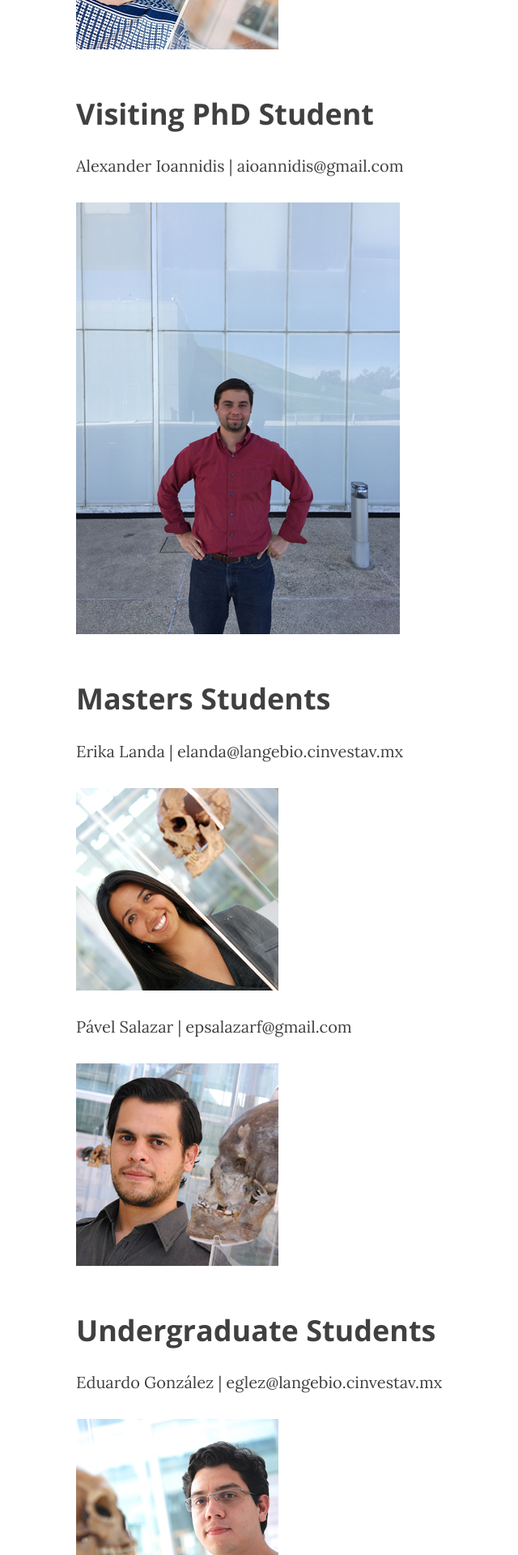
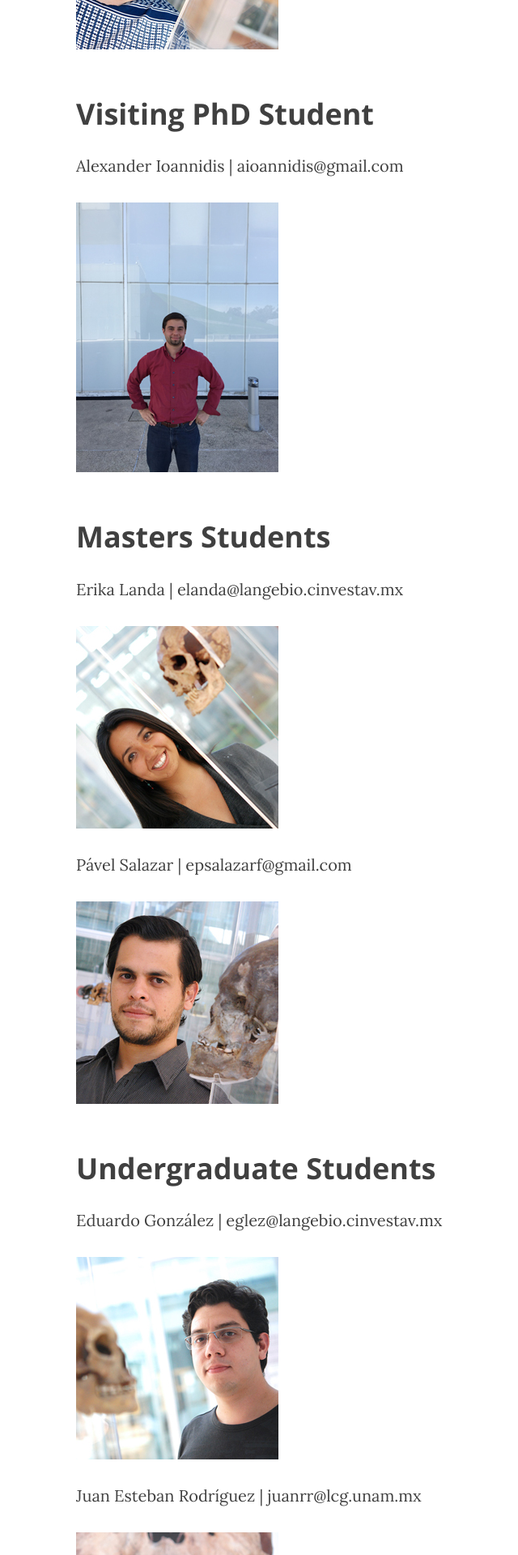
Before and after one commit to milkshakeplustip/milkshakeplustip.github.io, a Jekyll site: the page built from b.html, in a window 1280 px wide. Shown: the part 1171-3091 px from the top of the page at 81% size, without its empty margins (171-811 px from the left). Built offline with Jekyll 4.4.1, drawn with Linux system fonts in a browser that asks for light colours; nearby versions of some CDN libraries.

Commit message:
image alex

```diff
--- a/b.html
+++ b/b.html
@@ -17,7 +17,7 @@ header-img: "img/morenolab_2_1000.jpg"
 <h2 class="section-heading">Visiting PhD Student</h2>
 <p>Alexander Ioannidis | aioannidis@gmail.com</p>
 <a href="#">
-    <img src="{{ site.baseurl }}/img/alex_400.jpg" alt="Post Sample Image">
+    <img src="{{ site.baseurl }}/img/alex_250.jpg" alt="Post Sample Image">
 </a>
 <h2 class="section-heading">Masters Students</h2>
 <p>Erika Landa | elanda@langebio.cinvestav.mx</p>
```
Also changed, not shown: img/alex_250.jpg (added).
